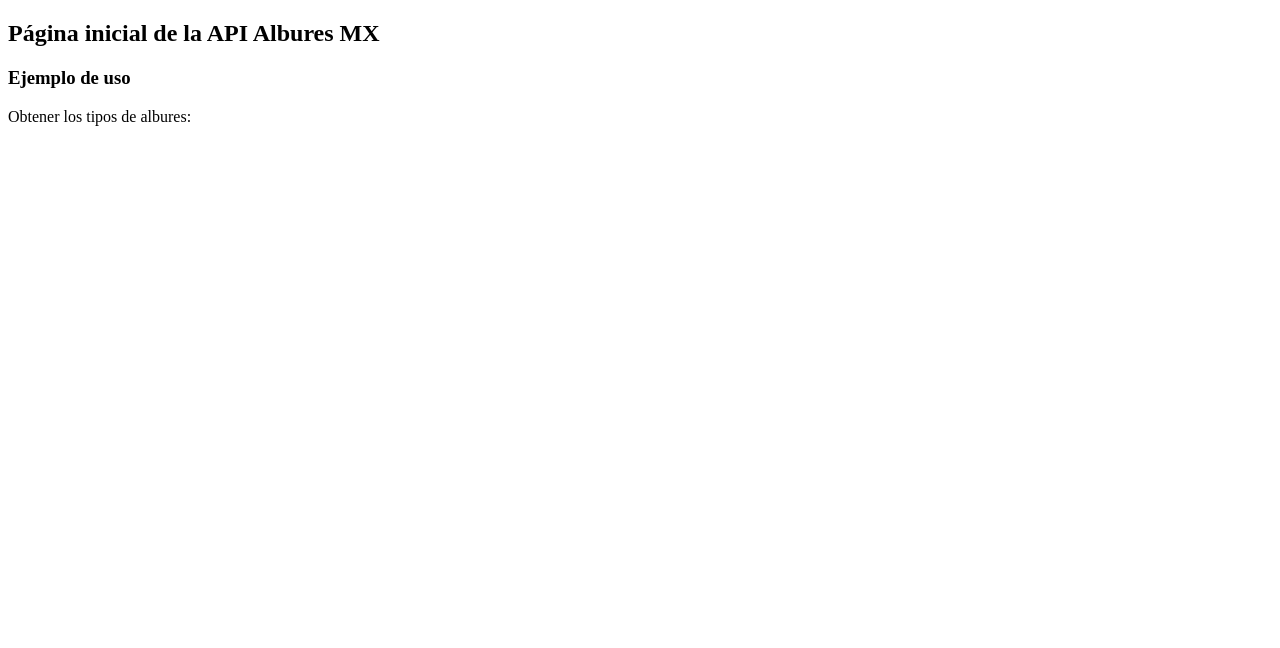
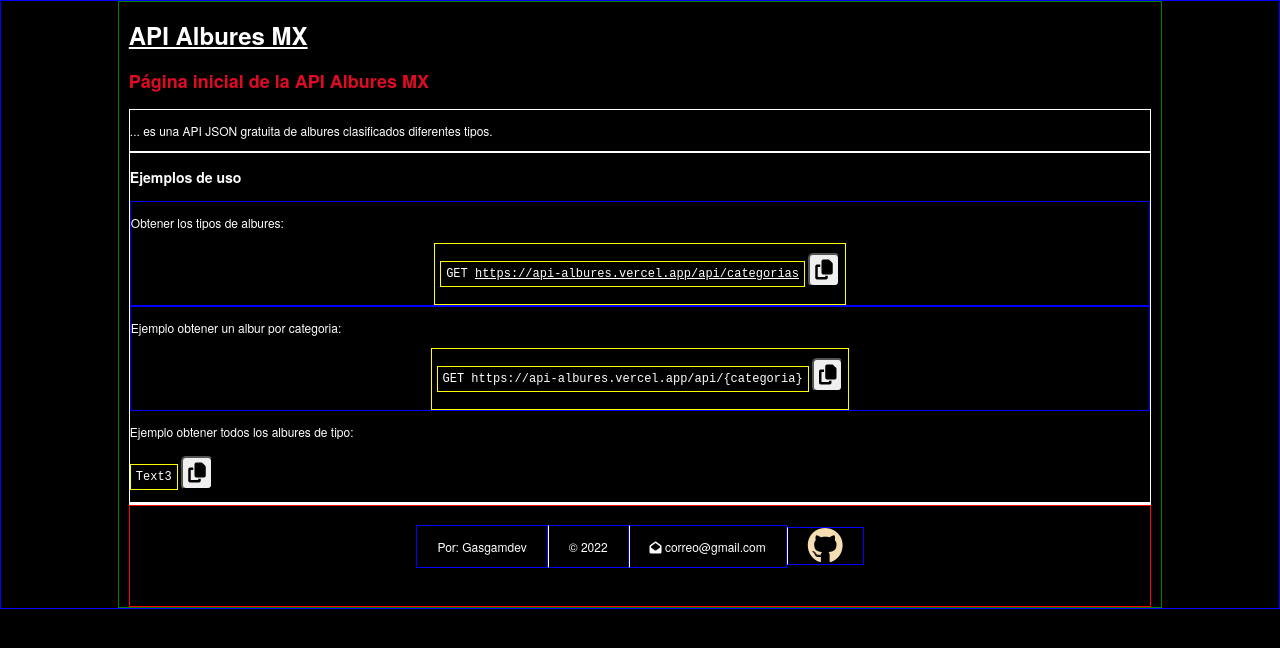
Before and after one commit to devjsv/api-alburesmx, a website: page public/index.html in a window 1280 px wide. Drawn offline with Linux system fonts and the light colour scheme.

Commit message:
cambios 1

```diff
--- a/index.js
+++ b/index.js
@@ -9,6 +9,10 @@
 
 app.set('port',port);
 //app.use(cors());
+
+//app.use('/publico',express.static(path.join(__dirname,'/publico')));
+app.use(express.static(__dirname+'/public'));
+//app.use(express.static('public'));
 
 app.use((req, res, next) => {
   //res.header('Access-Control-Allow-Methods', 'GET');
--- a/public/index.html
+++ b/public/index.html
@@ -4,16 +4,87 @@
     <meta charset="UTF-8">
     <meta http-equiv="X-UA-Compatible" content="IE=edge">
     <meta name="viewport" content="width=device-width, initial-scale=1.0">
+    <link rel="icon" href="logo_ahorcado.ico" />
+    <link rel="stylesheet" href="style.css" />
     <title>Uso de la API</title>
 </head>
 <body>
-    <h2>Página inicial de la API Albures MX</h2>
+    <div class="container">
+        <div>
+            <h1><a href="./index.html">API Albures MX</a></h1>
+        </div>
+        <h2 id="titulo">Página inicial de la API Albures MX</h2>
     <section>
-        <h3>Ejemplo de uso</h3>
+        <p> ... es una API JSON gratuita de albures clasificados diferentes tipos.</p>
+        <p></p>
+    </section>
+    <section>
+        <h3>Ejemplos de uso</h3>
         <div>
-            <p>Obtener los tipos de albures:</p>
-            <code></code>
+            <div class="contenedor_ejemplo">
+                <p>Obtener los tipos de albures:</p>
+                <div class="contenedor_link">
+                    <pre class="txt_copiar" id="txt_copiar1">GET <a href="https://api-albures.vercel.app/api/categorias">https://api-albures.vercel.app/api/categorias</a></pre>
+                    <button id="btn_copiar1" class="btn_copiar" title="copiar" value="copiar1"
+                    onclick="copiar(this)"><i class="fas fa-solid fa-copy"></i></button>
+                </div>
+            </div>
+            <div class="contenedor_ejemplo">
+                <p>Ejemplo obtener un albur por categoria:</p>
+                <div class="contenedor_link">
+                    <pre class="txt_copiar" id="txt_copiar2">GET https://api-albures.vercel.app/api/{categoria}</pre>
+                    <button id="btn_copiar2" class="btn_copiar" title="copiar" value="copiar2"
+                        onclick="copiar(this)"><i class="fas fa-solid fa-copy"></i></button>
+                </div>
+            </div>
+            <div>
+                <p>Ejemplo obtener todos los albures de tipo:</p>
+                <pre class="txt_copiar" id="txt_copiar3">Text3</pre>
+            <button id="btn_copiar3" class="btn_copiar" title="copiar" value="copiar3"
+                    onclick="copiar(this)"><i class="fas fa-solid fa-copy"></i></button>
+            </div>
         </div>
     </section>
+    <section>
+
+
+    </section>
+
+    <footer>
+        <div><p>Por: Gasgamdev </p></div>
+        <div><p id="year">&copy; </p></div>
+        <div><p><i class="fas fa-solid fa-envelope-open"></i> correo@gmail.com</p></div>
+        <div><a rel="noreferrer" href="https://github.com/gasgam"
+            title="api repositorio" target="_blank" ><i class="fab fa-github repositorio"/></i></a></div>
+    </footer>
+
+    </div> <!--fin container-->
+
+
+
+    <script>
+        window.onload = function(){
+            let fecha=new Date().getFullYear();
+            document.getElementById('year').innerHTML +=fecha;
+        };
+    </script>
+    <script>
+        function copiar(btn){
+            let txt=document.getElementById('txt_'+btn.value).innerText;
+            navigator.clipboard.writeText(txt);
+            btn.innerHTML="<p>Copiado</p>";
+            btn.classList.add('copiado');
+            //let a=document.getElementById('btn_copiar')
+
+            setTimeout(()=>{
+                btn.innerHTML='<i class="fas fa-solid fa-copy"></i>';
+                btn.classList.remove('copiado');
+            },1000);
+        }
+    </script>
+
+
+    <script type="text/javascript" src="https://kit.fontawesome.com/f11e1bce80.js" crossorigin="anonymous"></script>
+
 </body>
 </html>
--- /dev/null
+++ b/public/style.css
@@ -0,0 +1,134 @@
+
+body{
+
+
+    q-webkit-touch-callout: none;                /* prevent callout to copy image, etc when tap to hold */
+    q-webkit-text-size-adjust: none;             /* prevent webkit from resizing text to fit */
+    q-webkit-user-select: none;                  /* prevent copy paste, to allow, change 'none' to 'text' */
+
+
+    font-family: 'HelveticaNeue-Light', 'HelveticaNeue', Helvetica, Arial, sans-serif;
+    font-size: 12px;
+
+    qheight: 100%;
+    margin: 0;
+    background-color: #000000;
+    color: #FFFFFF;
+    border: 1px solid blue;
+
+
+    /*
+    position: absolute;
+    height: 100%;
+    width: 100%;
+    right: 0;
+    bottom: 0;
+    */
+}
+a,a:visited{
+    color: #FFFFFF;
+}
+.container{
+    padding: 0 10px 0 10px ;
+    border: 1px solid green;
+    width: 80%;
+    margin: 0 auto;
+}
+.contenedor_ejemplo{
+    qwidth: 60%;
+    border: 1px solid blue;
+
+    margin: 0 auto;
+}
+#titulo{
+    color: #e00a23;
+}
+section{
+    border: 1px solid #FFFFFF;
+
+    qmargin: 0 auto;
+}
+pre{
+    qbackground-color: gray;
+}
+.contenedor_link{
+    border: 1px solid yellow;
+    bqackground-color: gray;
+    padding: 5px;
+    width: max-content;
+    qtext-align: center;
+    margin: 0 auto;
+}
+.fab{
+    color: wheat;
+    font-size: 3em;
+}
+.fas{
+    font-size: 1em;
+}
+.fa-copy{
+    font-size: 1.5em;
+}
+.copiado{
+    color: green;
+}
+.txt_copiar{
+    display: inline-block;
+    qmin-width: 200px;
+    padding: 5px;
+    border: 1px solid yellow;
+}
+.btn_copiar{
+    cursor:pointer;
+    padding: 5px;
+    border-radius: 5px;
+}
+
+footer{
+    border: 1px solid red;
+    display: flex;
+
+    qjustify-content: space-evenly;
+    /*si lo activo va sin padding el div*/
+
+    justify-content: center;
+    height: 80px;
+    padding: 0 0 20px 0;
+}
+footer div{
+    margin: auto 0;
+    border: 1px solid blue;
+    padding: 0 20px;
+
+}
+footer div~div{
+    border-left: 1px solid white;
+}
+qfooter{
+    position: absolute;
+    bottom: 1px;
+    right: 0;
+    width: 100%;
+    height: 80px;
+
+    display: flex;
+    justify-content: space-evenly;
+}
+@media screen and (max-width:600px) {
+
+    footer{
+        padding: 10px 0 20px 0;
+        color:red;
+        display: block;
+        text-align: center;
+
+        height: min-content;
+        border: 1px solid white;
+    }
+    footer div{
+        padding: 10px 0;
+    }
+    footer div~div{
+        border-left: none;
+    }
+}
```
Also changed, not shown: server/db/conn.js (+31 -3 lines), server/routes/data.js (+5 -2 lines), public/logo_ahorcado.ico (added).
